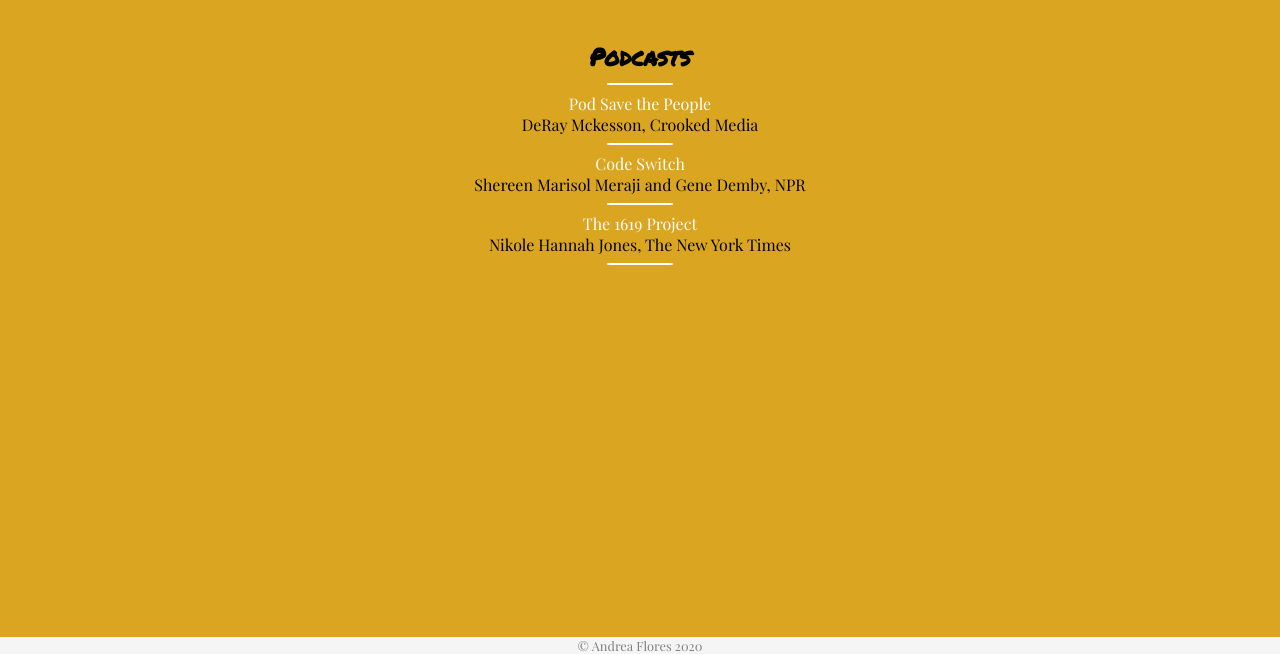
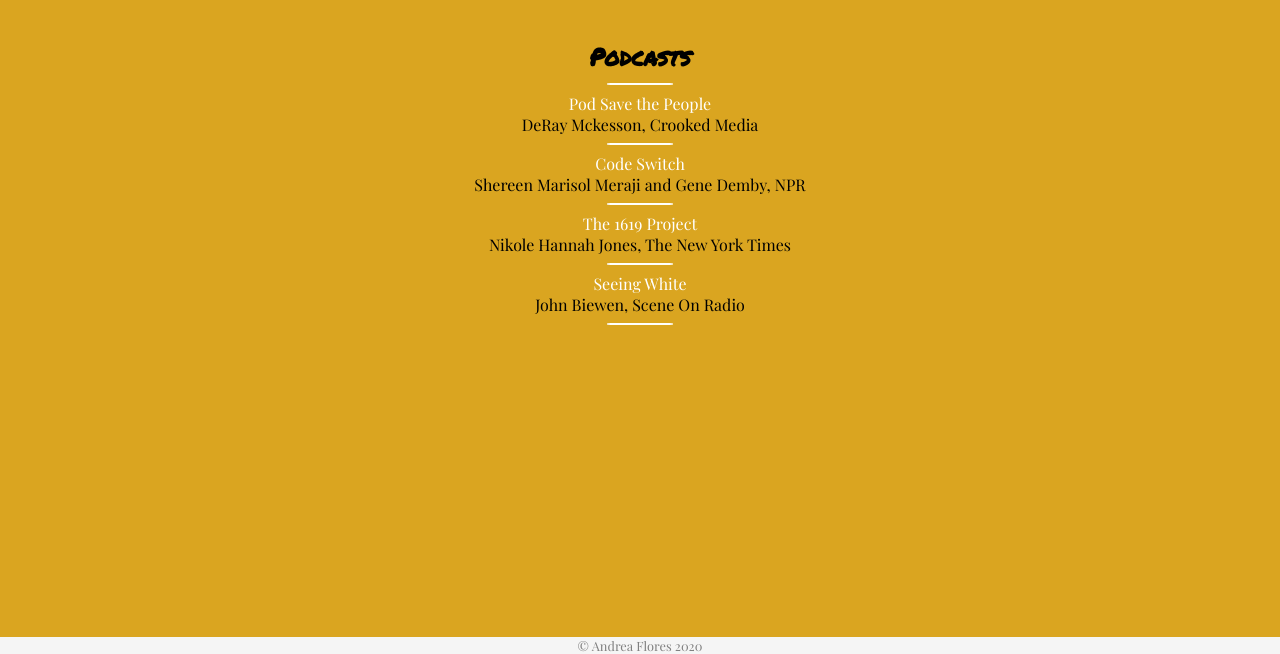
Before and after one commit to aflores94/educate_yourself, a plain HTML site: page podcasts.html in a window 1280 px wide. Shown: the part 146-800 px from the top of the page. Drawn offline with nearby package versions, Linux system fonts and the light colour scheme.

Commit message:
adds resources

```diff
--- a/podcasts.html
+++ b/podcasts.html
@@ -91,6 +91,14 @@
             Nikole Hannah Jones, The New York Times
             <hr>
         </li>
+        <li>
+            <a target="_blank" href="http://www.sceneonradio.org/seeing-white/">
+                Seeing White
+            </a>
+            <br>
+            John Biewen, Scene On Radio
+            <hr>
+        </li>
     </div>
     <footer>&copy; Andrea Flores 2020</footer>
     </body>
```
Also changed, not shown: actions.html (+7 -0 lines).
